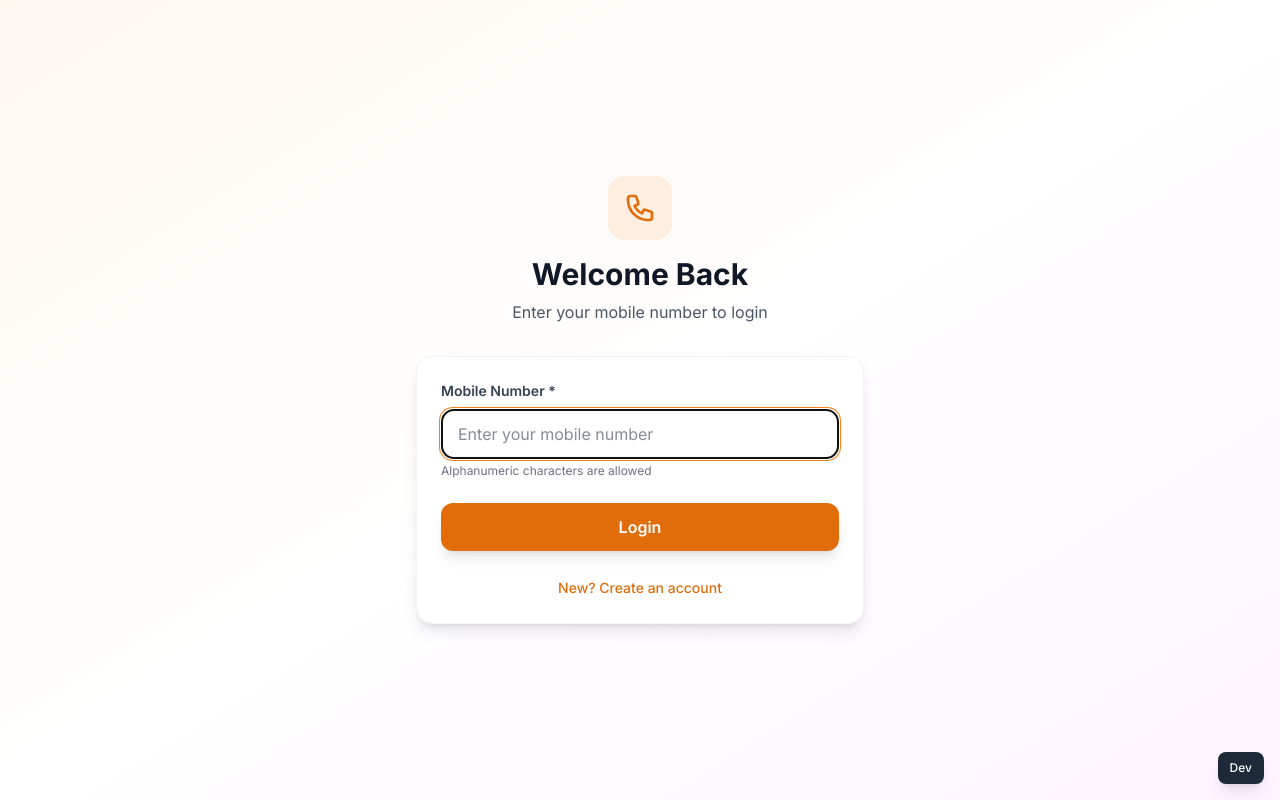
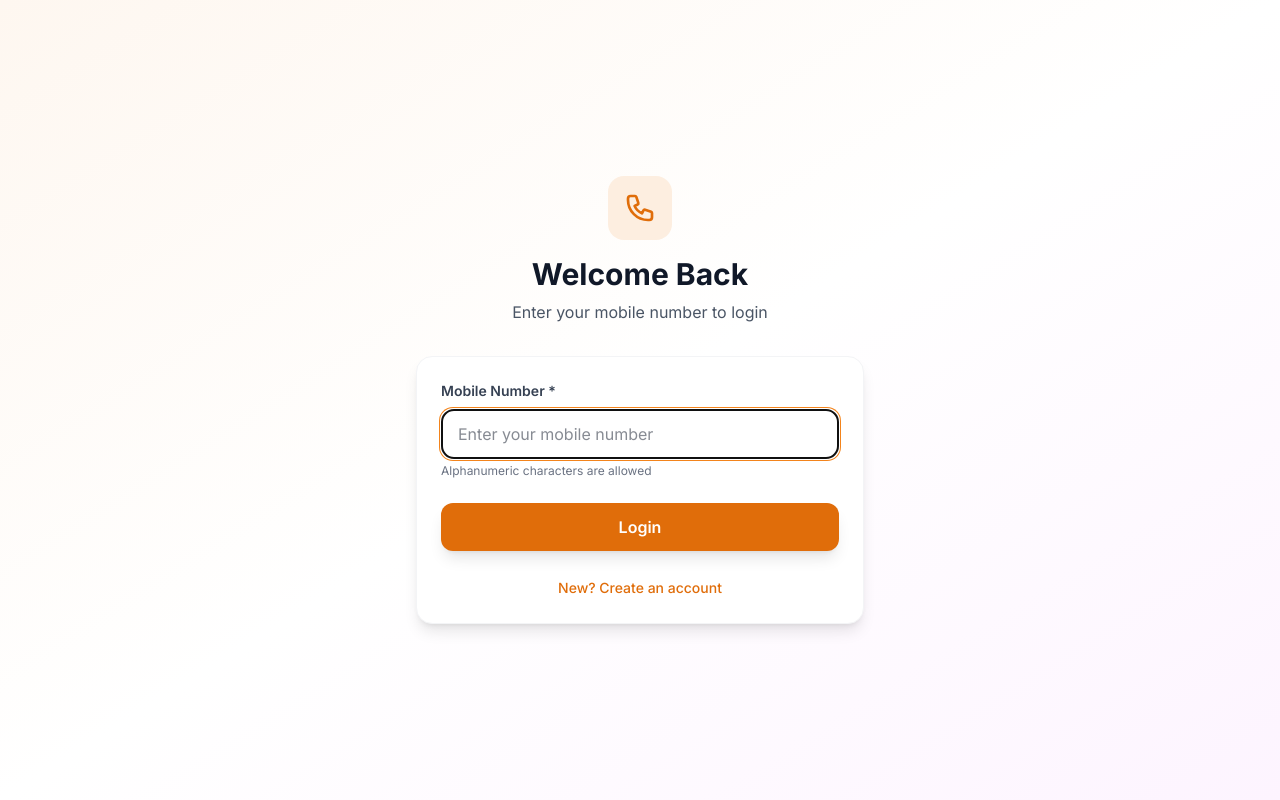
Before and after one commit to CByadd/BMI-Client, a React (Vite) app: page / in a window 1280 px wide. Shown: the top 800 px of the page. Built offline with nearby package versions, Linux system fonts and the light colour scheme; no server answers.

Commit message:
Update App.jsx

```diff
--- a/src/App.jsx
+++ b/src/App.jsx
@@ -511,7 +511,7 @@ function App() {
         {currentPageComponent}
       </div>
       {showFooter && <Footer />}
-      {!isStaticPage && <DevPanel />}
+      {/* {!isStaticPage && <DevPanel />} */}
     </div>
   )
 }
```
